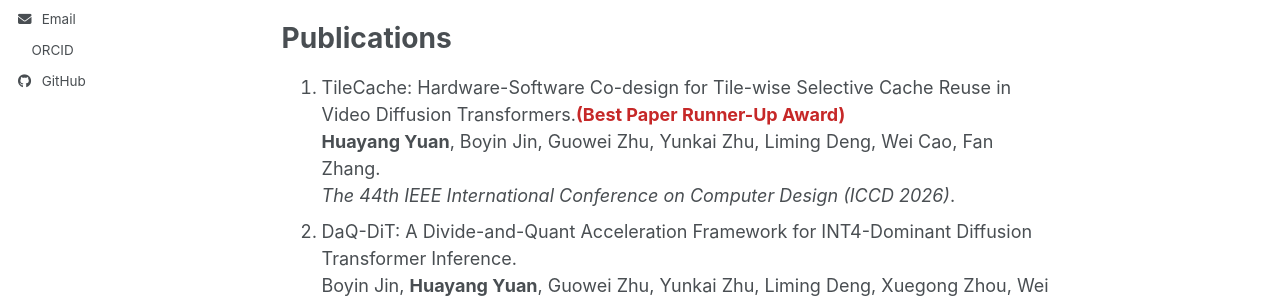
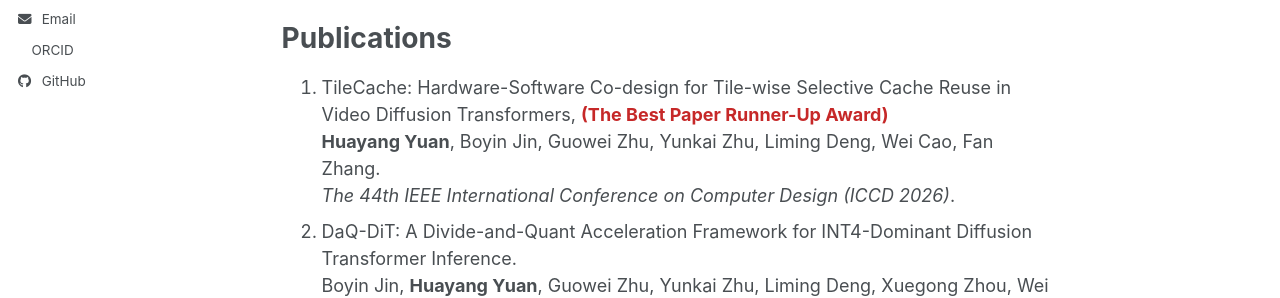
Before and after one commit to Geek3600/Geek3600.github.io, a Jekyll site: the page built from _pages/about.md, in a window 1280 px wide and 947 px high. Shown: the part 384-682 px from the top of the window. Built offline with Jekyll 4.4.1, drawn with Linux system fonts in a browser that asks for light colours; a style sheet for code colours, icons or effects is not loaded.

Commit message:
Format TileCache award label

```diff
--- a/_pages/about.md
+++ b/_pages/about.md
@@ -12,7 +12,7 @@ My research interests include **AI hardware accelerator**, **Hardware-Software C
 
 Publications
 ======
-1. TileCache: Hardware-Software Co-design for Tile-wise Selective Cache Reuse in Video Diffusion Transformers.<span style="color: #c62828;"><strong>(Best Paper Runner-Up Award)</strong></span><br>
+1. TileCache: Hardware-Software Co-design for Tile-wise Selective Cache Reuse in Video Diffusion Transformers, <span style="color: #c62828;"><strong>(The Best Paper Runner-Up Award)</strong></span><br>
    **Huayang Yuan**, Boyin Jin, Guowei Zhu, Yunkai Zhu, Liming Deng, Wei Cao, Fan Zhang.<br>
    *The 44th IEEE International Conference on Computer Design (ICCD 2026)*.
 2. DaQ-DiT: A Divide-and-Quant Acceleration Framework for INT4-Dominant Diffusion Transformer Inference.<br>Boyin Jin, **Huayang Yuan**, Guowei Zhu, Yunkai Zhu, Liming Deng, Xuegong Zhou, Wei Cao and Fan Zhang.<br>
```
